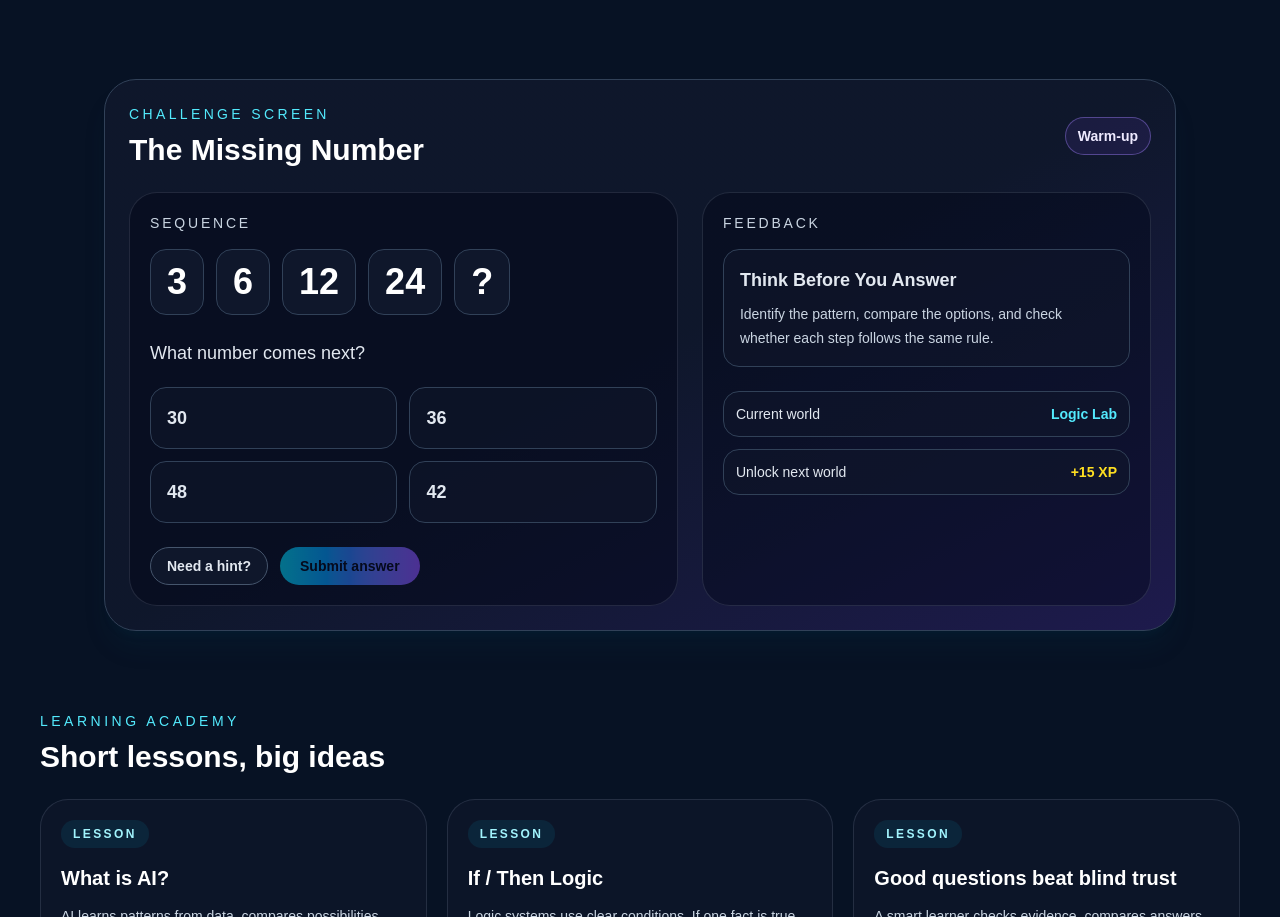
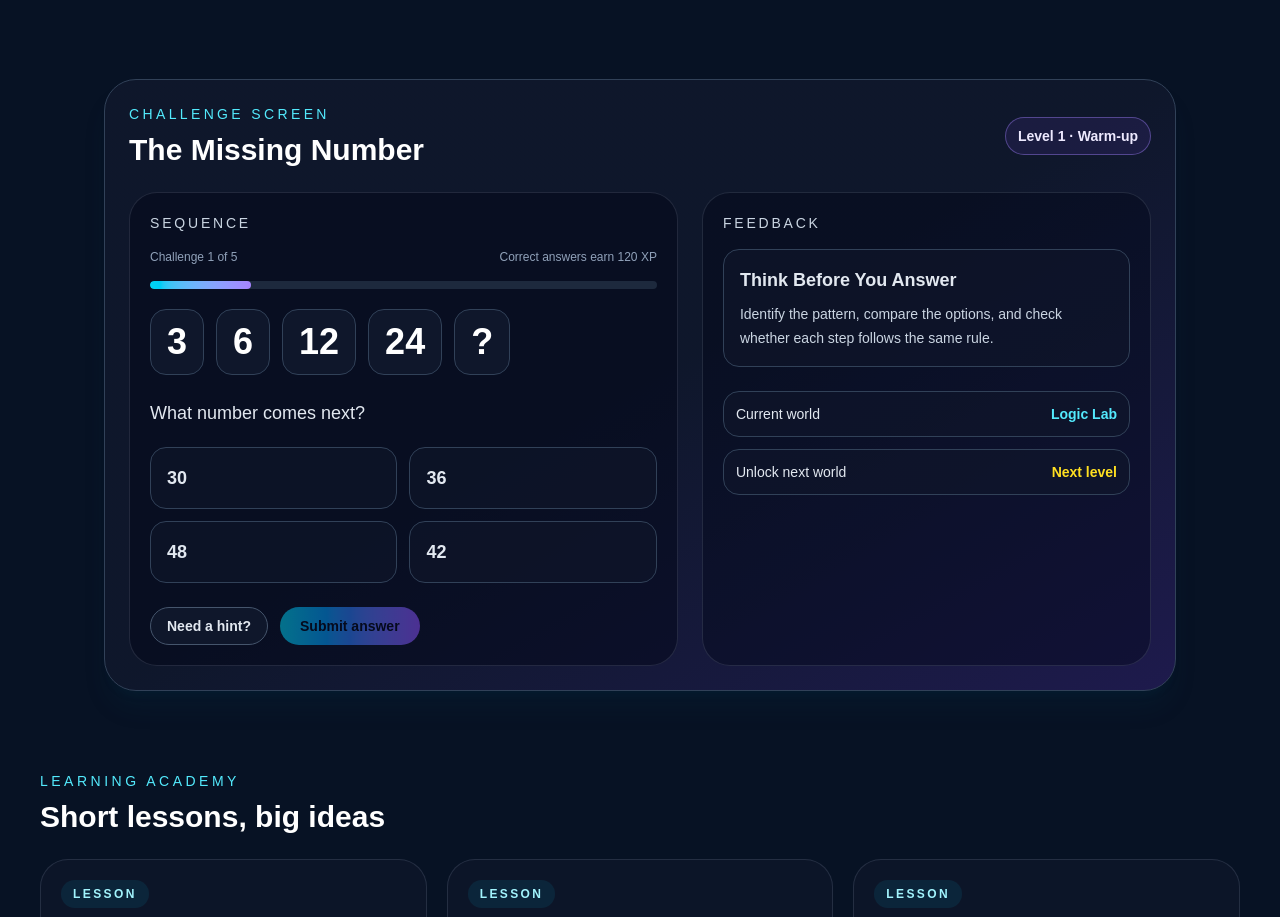
Before and after one commit to adeyejesuolaoluwa/Farker, a Next.js app: page / in a window 1280 px wide. Shown: the part 1847-2764 px from the top of the page. Built offline with nearby package versions, Linux system fonts and the light colour scheme.

Commit message:
Add progressively harder Goalk challenges

```diff
--- a/src/app/page.tsx
+++ b/src/app/page.tsx
@@ -86,7 +86,8 @@ const mastery = [
 const challengeBank = [
   {
     title: "The Missing Number",
-    difficulty: "Warm-up",
+    difficulty: "Level 1 · Warm-up",
+    prompt: "What number comes next?",
     sequence: [3, 6, 12, 24, "?"],
     options: ["30", "36", "48", "42"],
     correctIndex: 2,
@@ -95,13 +96,48 @@ const challengeBank = [
     hint: "Look for a repeated pattern: what happens between each number?",
   },
   {
-    title: "Shape Sequence",
-    difficulty: "Logic Boost",
-    sequence: ["△", "△△", "△△△", "?"],
-    options: ["△△△△", "△△", "△△△△△", "△"],
-    correctIndex: 0,
-    explanation: "The triangle count increases by one each step, so the next pattern is four triangles.",
-    hint: "Count how many shapes are added each time.",
+    title: "Growing Gaps",
+    difficulty: "Level 2 · Thinker",
+    prompt: "What number comes next?",
+    sequence: [2, 5, 10, 17, 26, "?"],
+    options: ["35", "37", "36", "39"],
+    correctIndex: 1,
+    explanation:
+      "The gaps are 3, 5, 7, and 9: consecutive odd numbers. The next gap is 11, so 26 + 11 = 37.",
+    hint: "Compare the gaps between neighboring numbers. Do the gaps follow a pattern?",
+  },
+  {
+    title: "Double the Difference",
+    difficulty: "Level 3 · Challenger",
+    prompt: "What number comes next?",
+    sequence: [4, 7, 13, 25, 49, "?"],
+    options: ["95", "96", "97", "99"],
+    correctIndex: 2,
+    explanation:
+      "Each step doubles the previous number and subtracts 1: 4 × 2 − 1 = 7, 7 × 2 − 1 = 13, and so on. Therefore 49 × 2 − 1 = 97.",
+    hint: "Try doubling each number, then compare that result with the next term.",
+  },
+  {
+    title: "Fibonacci Trail",
+    difficulty: "Level 4 · Brain Bender",
+    prompt: "What number comes next?",
+    sequence: [2, 3, 5, 8, 13, "?"],
+    options: ["18", "20", "21", "24"],
+    correctIndex: 2,
+    explanation:
+      "Each number is the sum of the two before it: 2 + 3 = 5, 3 + 5 = 8, 5 + 8 = 13. So the next number is 8 + 13 = 21.",
+    hint: "Check whether each term can be made by combining the two terms before it.",
+  },
+  {
+    title: "Factorial Climb",
+    difficulty: "Level 5 · Master",
+    prompt: "What number comes next?",
+    sequence: [1, 2, 6, 24, 120, "?"],
+    options: ["480", "600", "720", "840"],
+    correctIndex: 2,
+    explanation:
+      "The multipliers increase by one: ×2, ×3, ×4, ×5. The next step is ×6, so 120 × 6 = 720.",
+    hint: "Look at the multiplier from one term to the next. It changes each time.",
   },
 ];
 
@@ -144,6 +180,8 @@ export default function Home() {
   const [showHint, setShowHint] = useState(false);
   const [challengeIndex, setChallengeIndex] = useState(0);
   const [result, setResult] = useState<"correct" | "incorrect" | null>(null);
+  const [attempts, setAttempts] = useState(0);
+  const [seriesComplete, setSeriesComplete] = useState(false);
 
   useEffect(() => {
     if (typeof window !== "undefined") {
@@ -154,34 +192,47 @@ export default function Home() {
   const currentChallenge = challengeBank[challengeIndex];
 
   const handleSubmit = () => {
-    if (selectedOption === null) return;
+    if (selectedOption === null || isSubmitted) return;
 
     const correct = selectedOption === currentChallenge.correctIndex;
-    setIsSubmitted(true);
     setResult(correct ? "correct" : "incorrect");
 
     if (correct) {
+      setIsSubmitted(true);
       setPlayer((previous) => ({
         ...previous,
-        xp: previous.xp + 120,
-        coins: previous.coins + 35,
+        xp: previous.xp + 120 + challengeIndex * 30,
+        coins: previous.coins + 35 + challengeIndex * 5,
         streak: previous.streak + 1,
         world: "Logic Lab",
       }));
     } else {
-      setPlayer((previous) => ({
-        ...previous,
-        streak: Math.max(0, previous.streak - 1),
-      }));
+      setAttempts((previous) => previous + 1);
+      setShowHint(true);
     }
   };
 
   const handleNextChallenge = () => {
+    if (seriesComplete) {
+      setChallengeIndex(0);
+      setSeriesComplete(false);
+    } else if (challengeIndex === challengeBank.length - 1) {
+      setSeriesComplete(true);
+      setSelectedOption(null);
+      setIsSubmitted(false);
+      setShowHint(false);
+      setResult(null);
+      setAttempts(0);
+      return;
+    } else {
+      setChallengeIndex((previous) => previous + 1);
+    }
+
     setSelectedOption(null);
     setIsSubmitted(false);
     setShowHint(false);
     setResult(null);
-    setChallengeIndex((previous) => (previous + 1) % challengeBank.length);
+    setAttempts(0);
   };
 
   const scrollToSection = (id: string) => {
@@ -457,16 +508,43 @@ export default function Home() {
           <div className="mb-6 flex flex-col gap-4 md:flex-row md:items-center md:justify-between">
             <div>
               <p className="text-sm uppercase tracking-[0.24em] text-cyan-300">Challenge screen</p>
-              <h2 className="mt-2 text-3xl font-black text-white">{currentChallenge.title}</h2>
+              <h2 className="mt-2 text-3xl font-black text-white">
+                {seriesComplete ? "Logic Lab complete!" : currentChallenge.title}
+              </h2>
             </div>
             <div className="inline-flex items-center gap-2 rounded-full border border-violet-400/40 bg-violet-500/10 px-3 py-2 text-sm font-semibold text-violet-100">
-              {currentChallenge.difficulty}
+              {seriesComplete ? "All 5 levels mastered" : currentChallenge.difficulty}
             </div>
           </div>
 
+          {seriesComplete ? (
+            <div className="rounded-[28px] border border-emerald-400/40 bg-emerald-500/10 p-8 text-center">
+              <p className="text-2xl font-black text-emerald-100">Every puzzle solved. Brilliant work!</p>
+              <p className="mx-auto mt-3 max-w-xl text-slate-200">
+                You worked through five challenges that grew more complex at each level. Ready to sharpen your skills again?
+              </p>
+              <button
+                type="button"
+                onClick={handleNextChallenge}
+                className="mt-6 rounded-full bg-gradient-to-r from-cyan-400 via-blue-500 to-violet-500 px-6 py-3 font-bold text-slate-950"
+              >
+                Play again from Level 1
+              </button>
+            </div>
+          ) : (
           <div className="grid gap-6 lg:grid-cols-[1.1fr_0.9fr]">
             <div className="rounded-[28px] border border-slate-700 bg-slate-950/50 p-5">
               <p className="mb-4 text-sm uppercase tracking-[0.2em] text-slate-300">Sequence</p>
+              <div className="mb-4 flex items-center justify-between text-xs text-slate-400">
+                <span>Challenge {challengeIndex + 1} of {challengeBank.length}</span>
+                <span>Correct answers earn {120 + challengeIndex * 30} XP</span>
+              </div>
+              <div className="mb-5 h-2 overflow-hidden rounded-full bg-slate-800">
+                <div
+                  className="h-full rounded-full bg-gradient-to-r from-cyan-400 to-violet-400 transition-all"
+                  style={{ width: `${((challengeIndex + 1) / challengeBank.length) * 100}%` }}
+                />
+              </div>
               <div className="flex flex-wrap items-center gap-3 text-3xl font-black text-white md:text-4xl">
                 {currentChallenge.sequence.map((item, index) => (
                   <span key={`${item}-${index}`} className="rounded-2xl border border-slate-700 bg-slate-900 px-4 py-3">
@@ -476,7 +554,7 @@ export default function Home() {
               </div>
 
               <p className="mt-6 text-lg text-slate-200">
-                What number comes next?
+                {currentChallenge.prompt}
               </p>
 
               <div className="mt-5 grid gap-3 sm:grid-cols-2">
@@ -508,12 +586,14 @@ export default function Home() {
 
               <div className="mt-6 flex flex-wrap gap-3">
                 <button
+                  type="button"
                   onClick={() => setShowHint(true)}
                   className="rounded-full border border-slate-600 bg-slate-900 px-4 py-2 text-sm font-semibold text-slate-200 hover:border-cyan-400/50 hover:text-cyan-200"
                 >
                   Need a hint?
                 </button>
                 <button
+                  type="button"
                   onClick={handleSubmit}
                   disabled={selectedOption === null || isSubmitted}
                   className="rounded-full bg-gradient-to-r from-cyan-400 via-blue-500 to-violet-500 px-5 py-2 text-sm font-bold text-slate-950 disabled:cursor-not-allowed disabled:opacity-50"
@@ -534,13 +614,17 @@ export default function Home() {
 
               {result === "correct" ? (
                 <div className="mt-4 rounded-2xl border border-emerald-400/40 bg-emerald-500/10 p-4 text-emerald-100">
-                  <p className="text-lg font-black">Correct! +120 XP</p>
+                  <p className="text-lg font-black">Correct! +{120 + challengeIndex * 30} XP</p>
                   <p className="mt-2 text-sm leading-6 text-emerald-50">{currentChallenge.explanation}</p>
                 </div>
               ) : result === "incorrect" ? (
                 <div className="mt-4 rounded-2xl border border-rose-400/40 bg-rose-500/10 p-4 text-rose-100">
-                  <p className="text-lg font-black">Not quite — try the pattern again.</p>
-                  <p className="mt-2 text-sm leading-6 text-rose-50">{currentChallenge.explanation}</p>
+                  <p className="text-lg font-black">Not quite — have another try.</p>
+                  <p className="mt-2 text-sm leading-6 text-rose-50">
+                    {attempts > 1
+                      ? currentChallenge.explanation
+                      : "Look for a rule that stays consistent from one term to the next. Your progress is safe."}
+                  </p>
                 </div>
               ) : (
                 <div className="mt-4 rounded-2xl border border-slate-700 bg-slate-900/60 p-4 text-slate-200">
@@ -558,20 +642,22 @@ export default function Home() {
                 </div>
                 <div className="flex items-center justify-between rounded-2xl border border-slate-700 bg-slate-900/60 px-3 py-3 text-sm text-slate-200">
                   <span>Unlock next world</span>
-                  <span className="font-semibold text-yellow-300">+15 XP</span>
+                  <span className="font-semibold text-yellow-300">Next level</span>
                 </div>
               </div>
 
               {isSubmitted && (
                 <button
+                  type="button"
                   onClick={handleNextChallenge}
                   className="mt-6 w-full rounded-full bg-gradient-to-r from-yellow-300 via-orange-400 to-pink-500 px-5 py-3 text-base font-black text-slate-900"
                 >
-                  Next challenge
+                  {challengeIndex === challengeBank.length - 1 ? "Finish challenge set" : "Next harder challenge"}
                 </button>
               )}
             </div>
           </div>
+          )}
         </div>
       </section>
 
```
